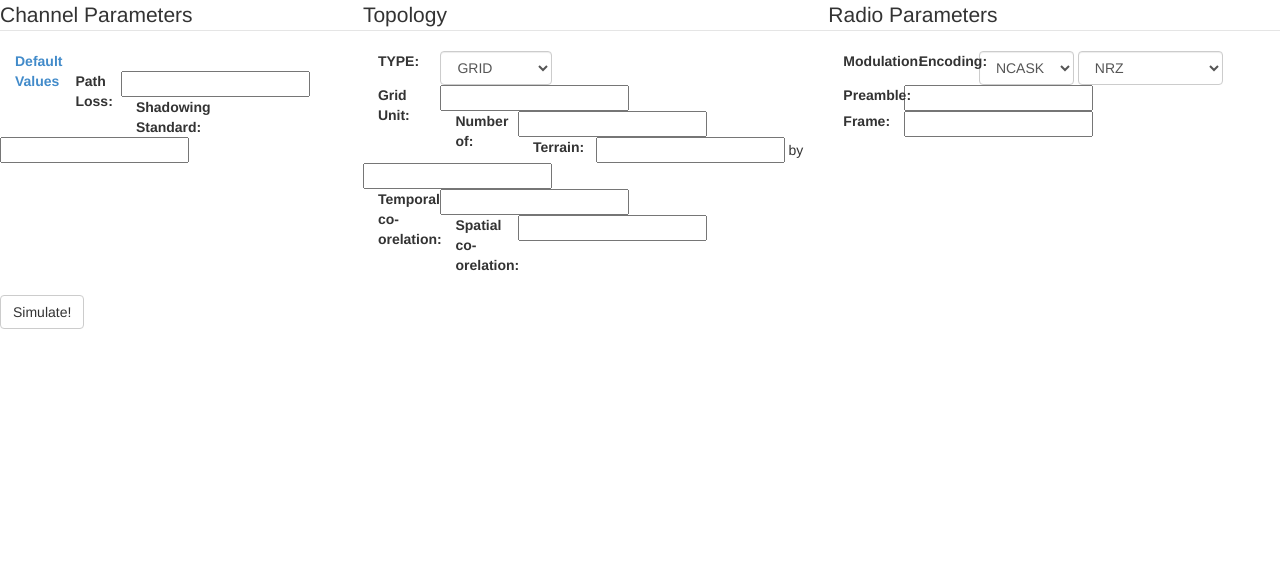
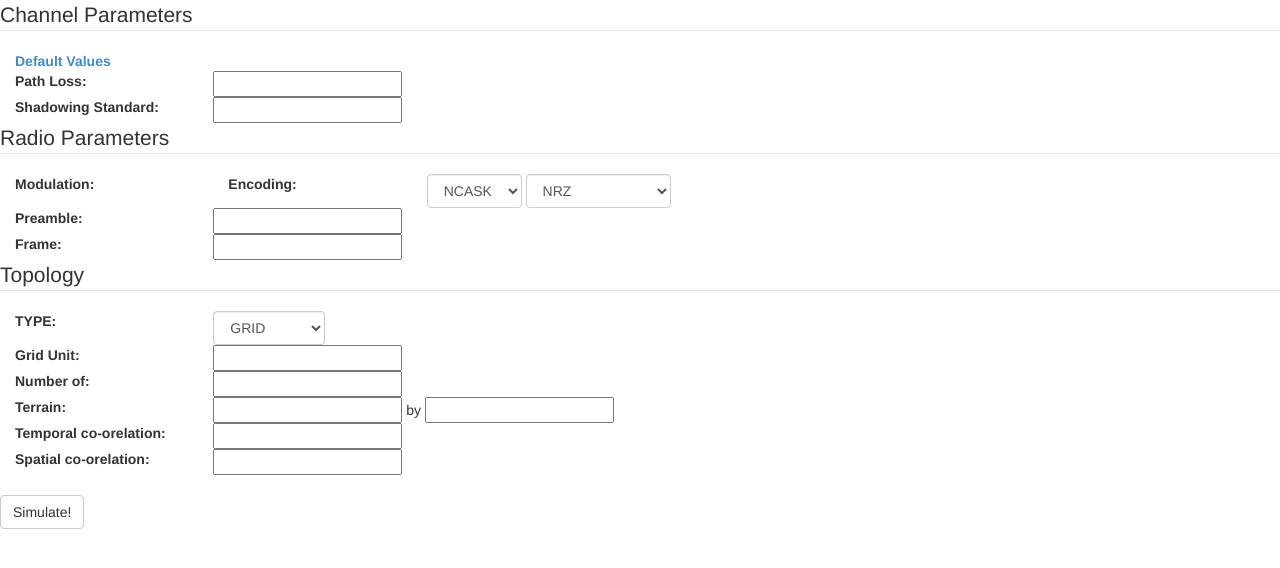
Before and after one commit to venk3389/EE590_DR_FALL2014, a plain HTML site: page EE590_Web_app/WebContent/index.html in a window 1280 px wide. Drawn offline with Linux system fonts and the light colour scheme.

Commit message:
index.html change

```diff
--- a/EE590_Web_app/WebContent/index.html
+++ b/EE590_Web_app/WebContent/index.html
@@ -8,7 +8,7 @@
 <body>
 	<DIV class="form-group">
 		<FORM method="get" id="orderForm" name="orderForm" action="" class="form-inline">
-		 <div class="pull-left">
+		 <div >
 			<fieldset>
 				<legend>Channel Parameters</legend>
 				<a href="Constant.html"
@@ -20,7 +20,7 @@
 					<input type="text" value=""/>
 			</fieldset>
 			</div>
-			<div class="pull-right">
+			<div >
 			<fieldset>
 				<legend>Radio Parameters</legend>
 				 <label for="inputEmail3" class="col-sm-2 control-label">Modulation:</label>
@@ -41,7 +41,7 @@
 			</fieldset>
 			</div>
 
-			<div class="center-block">
+			<div >
 			<fieldset>
 				<legend>Topology</legend>
 				<label for="inputEmail3" class="col-sm-2 control-label">TYPE:</label><select  class="form-control"><option>GRID</option>
@@ -56,8 +56,10 @@
 					type="text" value=""></input> <BR>
 			</fieldset>
 			</div>
+			<div class="center-block">
 			<BR> <input id="submit" type="submit" value="Simulate!"
 				class="btn btn-default" onclick="" />
+				</div>
 		</FORM>
 	</DIV>
 </body>
```
